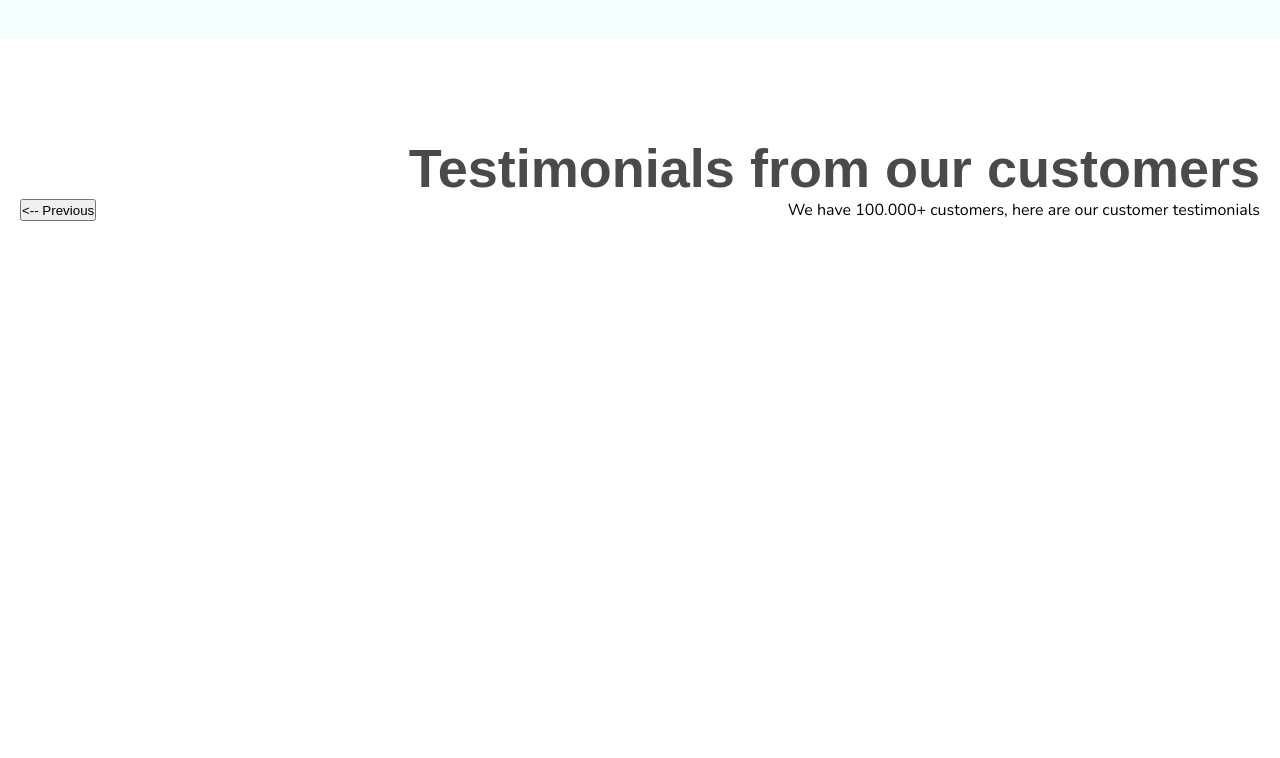
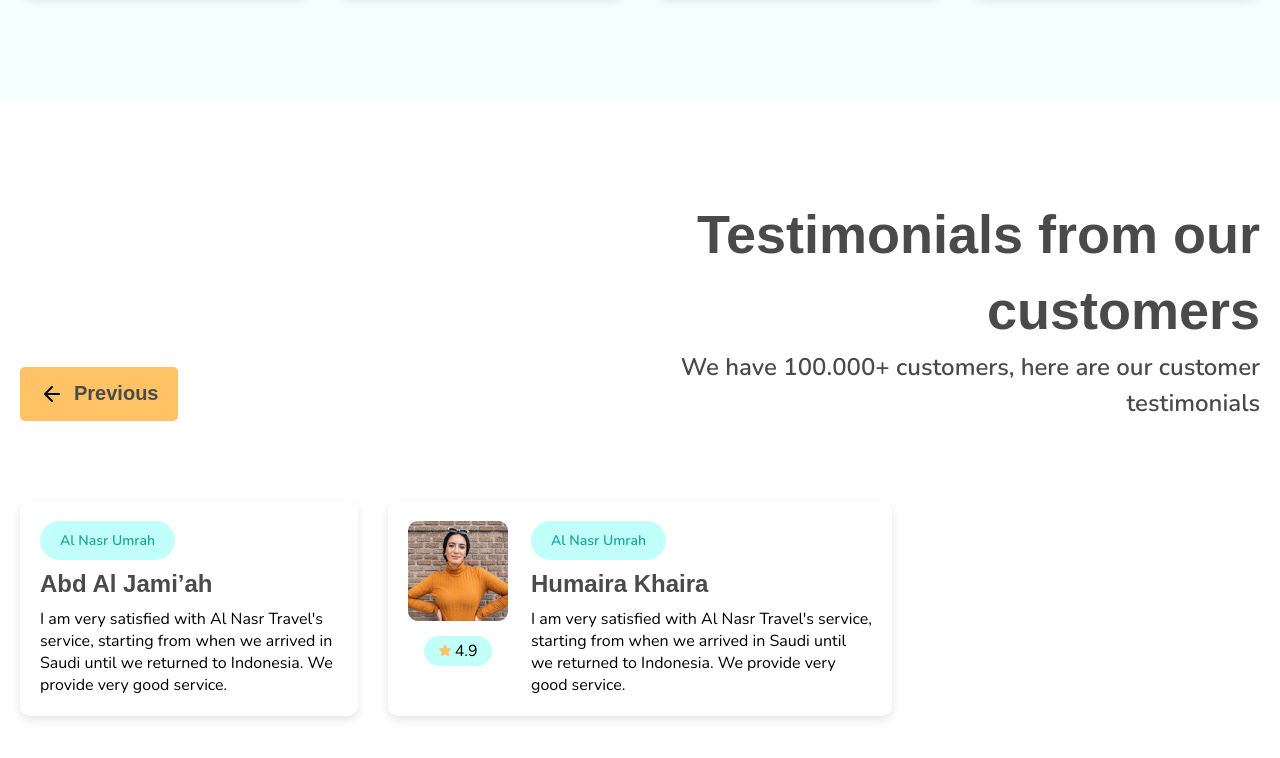
Before and after one commit to Alhiefikri/ui-slices, a plain HTML site: page pages/Al-nasr/index.html in a window 1280 px wide. Shown: the part 4295-5053 px from the top of the page. Before the commit the page ends 4616 px from the top, so only its background shows below. Drawn offline with nearby package versions, Linux system fonts and the light colour scheme; a web font is replaced by a local one.

Commit message:
testimonial section

```diff
--- a/pages/Al-nasr/assets/css/style.css
+++ b/pages/Al-nasr/assets/css/style.css
@@ -403,7 +403,7 @@ body {
   margin-bottom: 10px;
 }
 
-.acilities__description {
+.facilities__description {
   margin-top: 10px;
   text-align: center;
   font-size: 24px;
@@ -463,22 +463,147 @@ body {
 
 .testimonials-wrapper {
   display: flex;
-  justify-content: end;
-  text-align: end;
   flex-direction: column;
 }
 
+.testimonial__headings {
+  display: flex;
+  align-items: center;
+  justify-content: space-between;
+  align-items: end;
+  gap: 20px;
+}
+
+.button-container {
+  display: flex;
+  align-items: center;
+  justify-content: center;
+  flex-shrink: 0;
+}
+
+.arrow__icon {
+  max-width: 24px;
+  height: auto;
+}
+
+.prev__button {
+  display: flex;
+  gap: 10px;
+  padding: 15px 20px; /* Padding tombol */
+  background-color: var(--primary-color); /* Warna latar belakang tombol */
+  color: var(--tertiary-color); /* Warna teks tombol */
+  font-size: 20px;
+  font-weight: 700;
+  border: none; /* Menghapus border */
+  border-radius: 5px; /* Membuat sudut tombol melengkung */
+  cursor: pointer; /* Mengubah kursor saat dihover */
+}
+
+/* Container untuk teks */
+.testimonial__text {
+  flex-grow: 1; /* Membuat teks mengambil sisa ruang yang tersedia */
+}
+
 .testimonial__heading {
+  text-align: end;
   font-family: var(--primary-font);
   font-size: 54px;
   font-weight: 700;
+  line-height: 140%;
+  color: var(--tertiary-color);
+  margin: 0;
+}
+
+.testimonial__description {
+  text-align: end;
+  font-size: 24px;
+  font-weight: 600;
+  line-height: 150%;
   color: var(--tertiary-color);
 }
 
-.testimonial__content {
+.testimonial__button {
   display: flex;
-  flex-direction: row-reverse;
-  justify-content: space-between;
+  border: 0;
+  padding: 25px 20px;
+  background-color: var(--primary-color);
+  border-radius: 10px;
+  font-size: 20px;
+  line-height: 64%;
+}
+
+.testimonial__list {
+  margin-top: 80px;
+  display: grid;
+  grid-template-columns: repeat(3, 1fr);
+  gap: 30px;
+}
+
+.testimonial__item article {
+  max-width: 381px;
+  gap: 10px;
+  box-shadow: 0px 4px 10px rgba(0, 0, 0, 0.1);
+  padding: 20px;
+  border-radius: 10px;
+}
+.testimonial__profile-item article {
+  width: 504px;
+  gap: 10px;
+  box-shadow: 0px 4px 10px rgba(0, 0, 0, 0.1);
+  padding: 20px;
+  border-radius: 10px;
+}
+
+.testimonial__profile {
+  display: flex;
+  gap: 23px;
+}
+
+.testimonial__left {
+  display: flex;
+  flex-direction: column;
+  gap: 15px;
+  align-items: center;
+}
+
+.testimonial__image {
+  max-width: 100px;
+  height: auto;
+}
+
+.testimonial__rating {
+  display: inline-block;
+  justify-content: center;
+  align-items: center;
+  background-color: #c1fffa;
+  padding: 4px 15px;
+  border-radius: 20px;
+}
+
+.testimonial__icon {
+  display: inline-block;
+  flex-direction: row;
+  justify-content: center;
+  align-content: center;
+  max-width: 12px;
+}
+
+.testimonial__tag {
+  display: inline-block;
+  padding: 10px 20px;
+  background-color: #c1fffa;
+  color: var(--secondary-color);
+  font-size: 14px;
+  font-weight: 600;
+  border-radius: 20px;
+}
+
+.testimonial__name {
+  margin: 10px 0;
+  font-family: var(--primary-font);
+  font-size: 24px;
+  font-weight: 600;
+  color: var(--tertiary-color);
 }
 /* testimonials end */
 
--- a/pages/Al-nasr/index.html
+++ b/pages/Al-nasr/index.html
@@ -382,13 +382,72 @@
     <!-- testimonials start -->
     <section class="testimonials" id="testimonials">
       <div class="container testimonials-wrapper">
-        <h1 class="testimonial__heading">Testimonials from our customers</h1>
-        <div class="testimonial__content">
-          <p class="testimonial description">
-            We have 100.000+ customers, here are our customer testimonials
-          </p>
-          <button class="testimonial__button"><-- Previous</button>
+        <div class="testimonial__headings">
+          <div class="button-container">
+            <button class="prev__button">
+              <img
+                src="assets/img/icon/arrow-left.png"
+                alt=""
+                class="arrow__icon"
+              />
+              Previous
+            </button>
+          </div>
+          <div class="testimonial__text">
+            <h1 class="testimonial__heading">
+              Testimonials from our <br />
+              customers
+            </h1>
+            <p class="testimonial__description">
+              We have 100.000+ customers, here are our customer <br />
+              testimonials
+            </p>
+          </div>
         </div>
+
+        <ul class="testimonial__list">
+          <li class="testimonial__item">
+            <article>
+              <p class="testimonial__tag">Al Nasr Umrah</p>
+              <h3 class="testimonial__name">Abd Al Jami’ah</h3>
+              <p class="testimonial__content">
+                I am very satisfied with Al Nasr Travel's service, starting from
+                when we arrived in Saudi until we returned to Indonesia. We
+                provide very good service.
+              </p>
+            </article>
+          </li>
+          <li class="testimonial__profile-item">
+            <article>
+              <div class="testimonial__profile">
+                <div class="testimonial__left">
+                  <img
+                    src="assets/img/testimonial/humaira.png"
+                    alt=""
+                    class="testimonial__image"
+                  />
+                  <p class="testimonial__rating">
+                    <img
+                      src="assets/img/icon/star.png"
+                      class="testimonial__icon"
+                      alt=""
+                    />
+                    4.9
+                  </p>
+                </div>
+                <div class="testimonial__right">
+                  <p class="testimonial__tag">Al Nasr Umrah</p>
+                  <h3 class="testimonial__name">Humaira Khaira</h3>
+                  <p class="testimonial__content">
+                    I am very satisfied with Al Nasr Travel's service, starting
+                    from when we arrived in Saudi until we returned to
+                    Indonesia. We provide very good service.
+                  </p>
+                </div>
+              </div>
+            </article>
+          </li>
+        </ul>
       </div>
     </section>
     <!-- testimonials end -->
```
Also changed, not shown: pages/Al-nasr/assets/img/icon/arrow-left.png (added), pages/Al-nasr/assets/img/testimonial/humaira.png (added).
